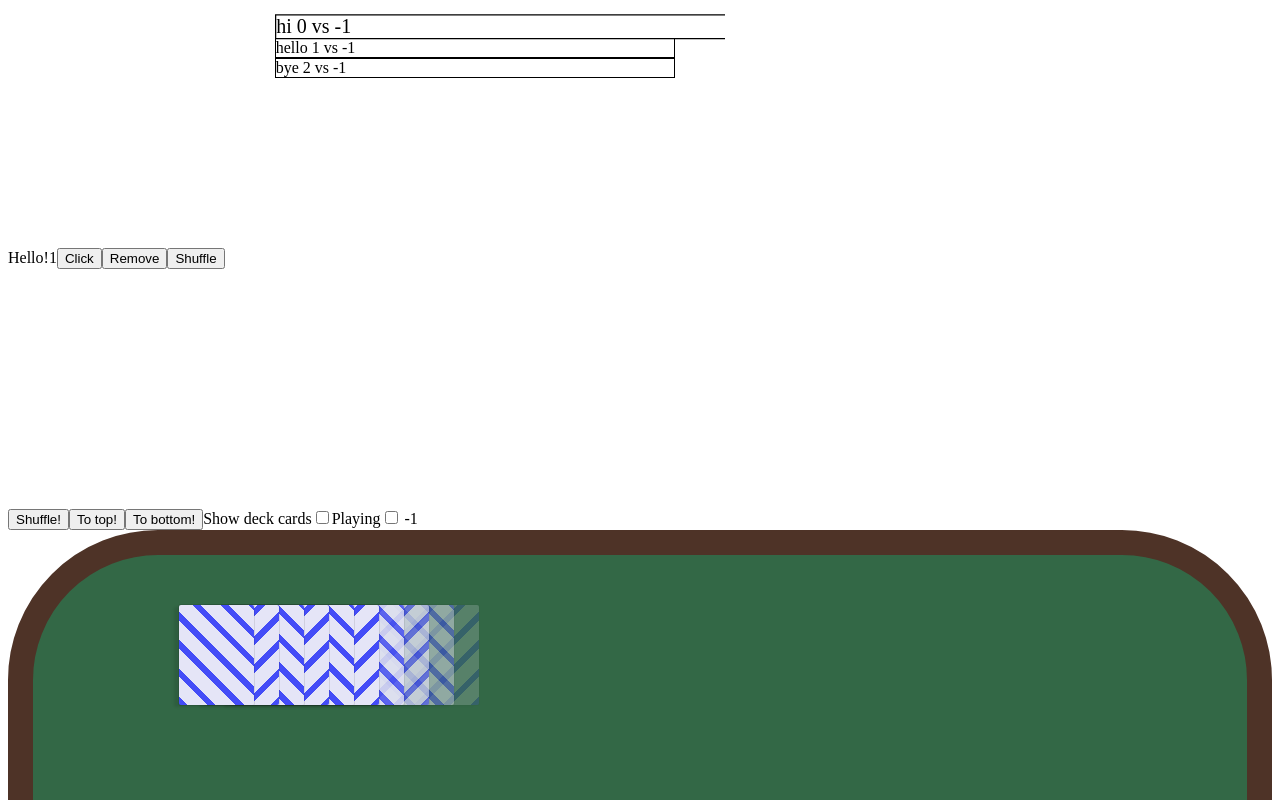
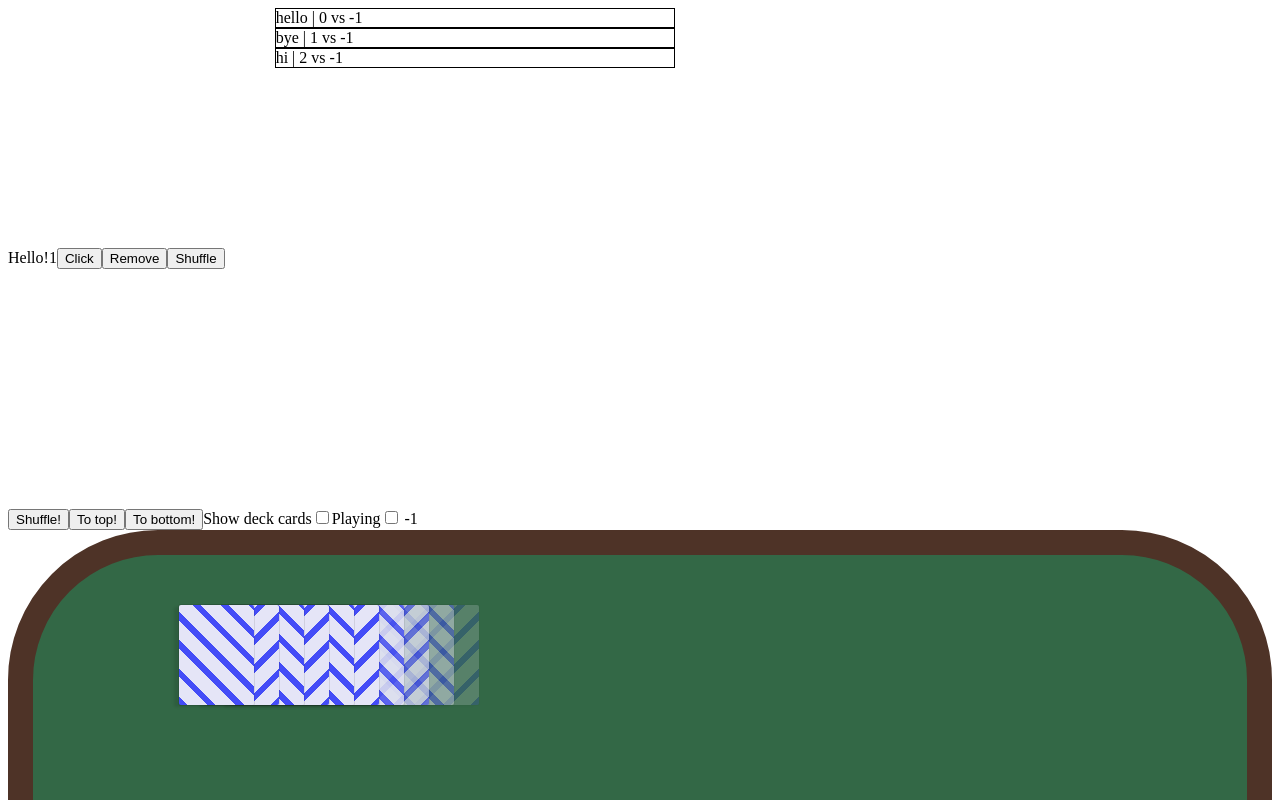
Before and after one commit to davidot/BottleBats, a Vue app in the folder site/: page / in a window 1280 px wide. Shown: the top 800 px of the page. Built offline with nearby package versions, Linux system fonts and the light colour scheme.

Commit message:
Site: Start specific vijf leaderboard items

```diff
--- a/site/src/components/Leaderboard.vue
+++ b/site/src/components/Leaderboard.vue
@@ -10,11 +10,7 @@
       <div style="height: 500px; width: 500px; overflow-y: scroll; overflow-x: hidden">
         <div style="width: 80%; margin: auto; display: flex; flex-direction: column">
           <TransitionGroup name="alist" move-class="moving-item">
-
-            <component :is="'div'" v-for="(nm, index) in things" :key="nm" class="anim-item" :data-change="index <= (oldIndices[index] || -1) ? 'pos' : 'neg'">
-              <span class="name">
-                {{ nm.nm }}
-              </span>
+            <component :is="'vijf-leaderboard-item'" v-for="(item, index) in orderedItems" :key="'lb-' + item.itemId" :data="item" class="anim-item" :data-change="index <= (oldIndices[index] || -1) ? 'positive-change' : 'negative-change'">
               {{ index }} vs {{ oldIndices[index] || -1 }}
             </component>
           </TransitionGroup>
@@ -26,21 +22,31 @@
 
 <script>
 
+import VijfLeaderboardItem from "@/components/vijf/VijfLeaderboardItem.vue";
+
 export default {
   name: "LeaderBoard",
+  components: {
+    VijfLeaderboardItem,
+  },
   data() {
     return {
       count: 1,
-      things: [{ nm: "hi" }, {nm: "hello"}, {nm: "bye"}],
+      things: [{ rank: 2, itemId: '123y5d', name: "hi" }, {rank: 0, itemId: '123152by5d',name: "hello"}, {rank: 1, itemId: 'asdg80021',name: "bye"}],
       oldIndices: [],
     };
+  },
+  computed: {
+    orderedItems() {
+      return [...this.things].sort((lhs, rhs) => lhs.rank - rhs.rank);
+    },
   },
   methods: {
     fillOldIndices() {
       this.oldIndices = [...this.things.keys()];
     },
     addMe() {
-      this.things.push({nm: this.things[this.things.length - 1].nm + 'b'});
+      // this.things.push({nm: this.things[this.things.length - 1].nm + 'b'});
 
       this.fillOldIndices();
     },
@@ -53,17 +59,22 @@ export default {
     shuffle() {
       this.fillOldIndices();
 
+      const indices = [...this.things.keys()];
+
       for (let i = 0; i < this.things.length; i++) {
         let number = Math.floor(i + (this.things.length - i) * Math.random());
-        const temp = this.things[i];
-        this.things[i] = this.things[number];
-        this.things[number] = temp;
+        const temp = indices[i];
+        indices[i] = indices[number];
+        indices[number] = temp;
+      }
 
-        const tempIdx = this.oldIndices[i];
-        this.oldIndices[i] = this.oldIndices[number];
-        this.oldIndices[number] = tempIdx;
+      for (let i = 0; i < this.things.length; i++) {
+        // const tempIdx = this.oldIndices[i];
+        // this.oldIndices[i] = this.oldIndices[number];
+        // this.oldIndices[number] = tempIdx;
 
       }
+
     },
   },
 };
@@ -102,7 +113,7 @@ export default {
   /*transform: translateY(50px);*/
 }
 
-.moving-item[data-change="neg"] {
+.moving-item[data-change="negative-change"] {
   color: red;
 }
 
@@ -115,10 +126,10 @@ export default {
   transform: scale(150%);
 }
 
-.anim-item:first-child {
-  transform: scale(125%) translateY(25%);
-  transform-origin: 0 0;
-  margin-bottom: 10px;
-}
+/*.anim-item:first-child {*/
+/*  transform: scale(125%) translateY(25%);*/
+/*  transform-origin: 0 0;*/
+/*  margin-bottom: 10px;*/
+/*}*/
 
 </style>
--- /dev/null
+++ b/site/src/components/vijf/VijfLeaderboardItem.vue
@@ -0,0 +1,23 @@
+<template>
+  <div class="vijf-leaderboard-item">
+    {{ data.name }} |
+    <slot />
+  </div>
+</template>
+
+<script>
+export default {
+  name: "VijfLeaderboardItem",
+  props: {
+    data: {},
+  },
+};
+</script>
+
+<style scoped>
+
+.vijf-leaderboard-item {
+
+}
+
+</style>
```
